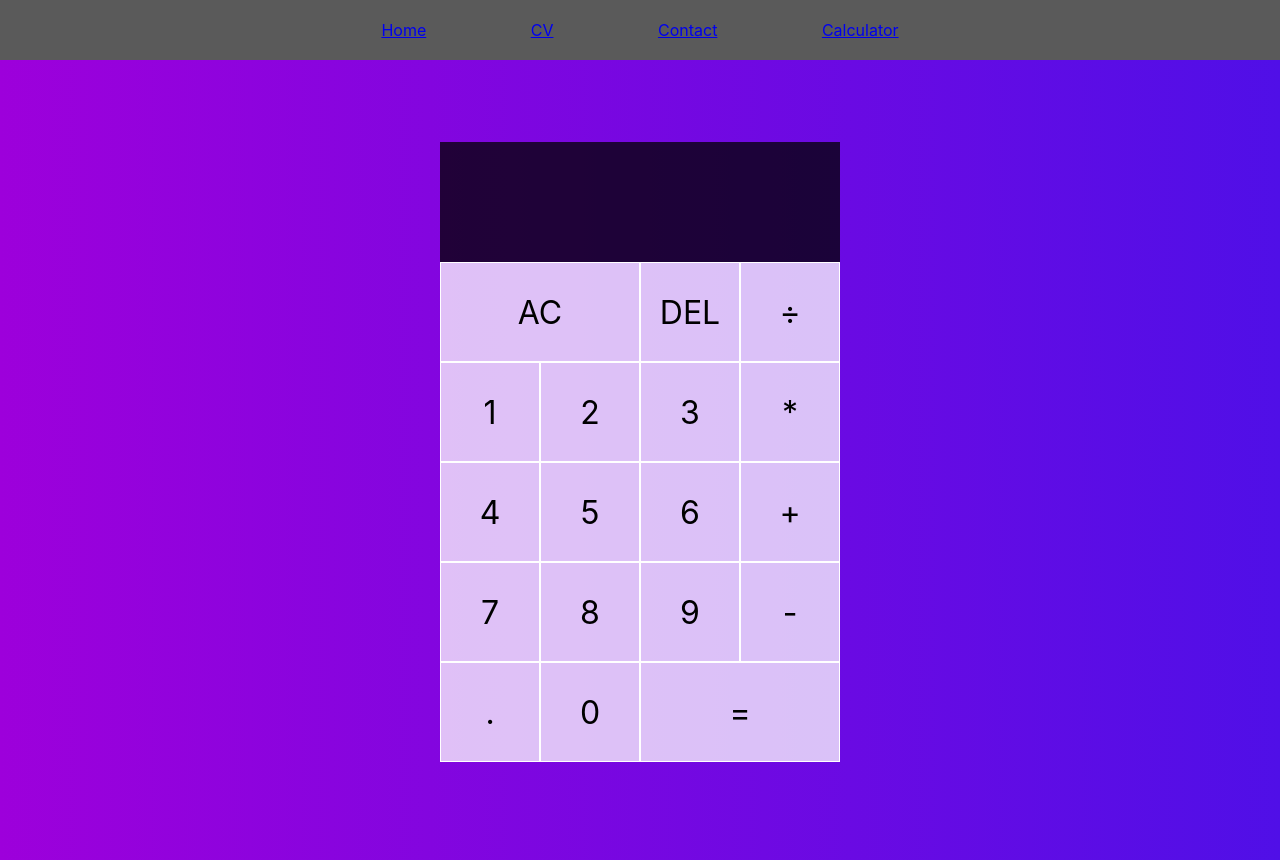
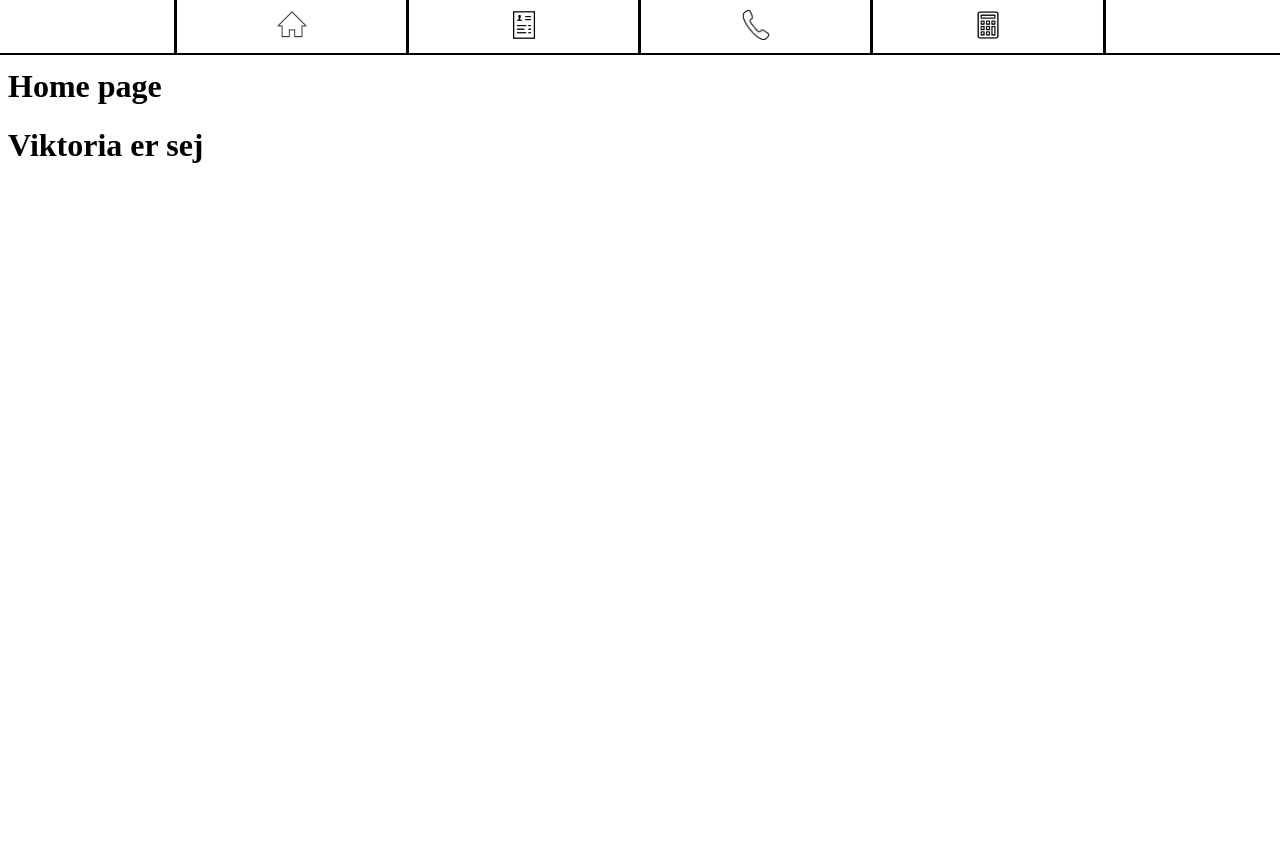
Before and after one commit to MadsNissum/MadsNissum.github.io, a plain HTML site: page index.html in a window 1280 px wide. After the commit the page ends 800 px from the top, so only its background shows below. Drawn offline with Linux system fonts and the light colour scheme.

Commit message:
Added icon to menu bar v1.1

```diff
--- /dev/null
+++ b/Lommeregner/style.css
@@ -0,0 +1,56 @@
+*, *::before, *::after {
+    box-sizing: border-box;
+    font-family:     -apple-system, BlinkMacSystemFont, 'Segoe UI', Roboto, Oxygen, Ubuntu, Cantarell, 'Open Sans', 'Helvetica Neue', sans-serif;
+    font-weight: normal;
+}
+
+body {
+    background: linear-gradient(to right, rgb(157, 0, 219), rgb(80, 15, 231));
+}
+
+.calculator-grid {
+    display: grid;
+    justify-content: center;
+    align-content: center;
+    min-height: 100vh;
+    grid-template-columns: repeat(4, 100px);
+    grid-template-rows: minmax(120px, auto) repeat(5, 100px);
+}
+
+
+.calculator-grid > button {
+    cursor: pointer;
+    font-size: 2rem;
+    border: 1px solid white;
+    outline: none;
+    background-color: rgba(255, 255, 255, .75);
+}
+
+.calculator-grid > button:hover {
+    background-color: rgba(255, 255, 255, .9);
+}
+
+.span-two {
+    grid-column: span 2;
+}
+
+.output {
+    grid-column: 1 / -1;
+    background-color: rgba(0, 0, 0, .75);
+    display: flex;
+    align-items: flex-end;
+    justify-content: space-around;
+    flex-direction: column;
+    padding: 10px;
+    word-wrap: break-word;
+    word-break: break-all;
+}
+
+.output .previous-operand {
+    color: rgba(255, 255, 255, .75);
+    font-size: 1.5rem;
+}
+.output .current-operand {
+    color: white;
+    font-size: 2.5rem;
+}
--- a/Menu/style.css
+++ /dev/null
@@ -1,13 +0,0 @@
-.topnav {
-    background-color: rgb(90, 90, 90);
-    overflow: hidden;
-    text-align: center;
-    margin: -8px;
-    padding: 20px;
-    position: sticky;
-    top: 0;
-}
-
-.topnav a {
-    padding: 50px 50px;
-}
--- a/index.html
+++ b/index.html
@@ -4,42 +4,20 @@
     <meta charset="UTF-8">
     <meta http-equiv="X-UA-Compatible" content="IE=edge">
     <meta name="viewport" content="width=device-width, initial-scale=1.0">
-    <title>Lommeregner</title>
+    <title>Menu</title>
     <link rel="stylesheet" href="style.css">
-    <script src="script.js" defer></script>
 </head>
 <body>
+    <div class="topnav">
+        <button onclick="window.location.href='index.html';"><img src="img/home.png" height="30" alt="Home button"></button>
+        <button onclick="window.location.href='';"><img src="img/resume.png" height="30" alt="Resume button"></button>
+        <button onclick="window.location.href='';"><img src="img/contact.png" height="30" alt="Contact button"></button>
+        <button onclick="window.location.href='Lommeregner/index.html';"><img src="img/calculator.png" height="30" alt="Calculator button"></button>
+    </div>
+    <div class="text">
+        <h1>Home page</h1>
+        <h1>Viktoria er sej</h1>
 
-    <div class="topnav">
-        <a href="#home">Home</a>
-        <a href="#cv">CV</a>
-        <a href="#contact">Contact</a>
-        <a href="calculator">Calculator</a>
-    </div>
-
-    <div class="calculator-grid">
-        <div class="output">
-            <div data-previous-operand class="previous-operand"></div>
-            <div data-current-operand class="current-operand"></div>
-        </div>
-        <button data-all-clear class="span-two">AC</button>
-        <button data-delete>DEL</button>
-        <button data-operation>÷</button>
-        <button data-number>1</button>
-        <button data-number>2</button>
-        <button data-number>3</button>
-        <button data-operation>*</button>
-        <button data-number>4</button>
-        <button data-number>5</button>
-        <button data-number>6</button>
-        <button data-operation>+</button>
-        <button data-number>7</button>
-        <button data-number>8</button>
-        <button data-number>9</button>
-        <button data-operation>-</button>
-        <button data-number>.</button>
-        <button data-number>0</button>
-        <button data-equals class="span-two">=</button>
     </div>
 </body>
 </html>
--- a/style.css
+++ b/style.css
@@ -1,70 +1,25 @@
-*, *::before, *::after {
-    box-sizing: border-box;
-    font-family:     -apple-system, BlinkMacSystemFont, 'Segoe UI', Roboto, Oxygen, Ubuntu, Cantarell, 'Open Sans', 'Helvetica Neue', sans-serif;
-    font-weight: normal;
-}
-
-body {
-    background: linear-gradient(to right, rgb(157, 0, 219), rgb(80, 15, 231));
-}
-
-.calculator-grid {
-    display: grid;
-    justify-content: center;
-    align-content: center;
-    min-height: 100vh;
-    grid-template-columns: repeat(4, 100px);
-    grid-template-rows: minmax(120px, auto) repeat(5, 100px);
-}
-
-
-.calculator-grid > button {
-    cursor: pointer;
-    font-size: 2rem;
-    border: 1px solid white;
-    outline: none;
-    background-color: rgba(255, 255, 255, .75);
-}
-
-.calculator-grid > button:hover {
-    background-color: rgba(255, 255, 255, .9);
-}
-
-.span-two {
-    grid-column: span 2;
-}
-
-.output {
-    grid-column: 1 / -1;
-    background-color: rgba(0, 0, 0, .75);
-    display: flex;
-    align-items: flex-end;
-    justify-content: space-around;
-    flex-direction: column;
-    padding: 10px;
-    word-wrap: break-word;
-    word-break: break-all;
-}
-
-.output .previous-operand {
-    color: rgba(255, 255, 255, .75);
-    font-size: 1.5rem;
-}
-.output .current-operand {
-    color: white;
-    font-size: 2.5rem;
-}
-
 .topnav {
-    background-color: rgb(90, 90, 90);
+    background-color: rgb(255, 255, 255);
     overflow: hidden;
     text-align: center;
     margin: -8px;
-    padding: 20px;
+    padding: 0px;
     position: sticky;
     top: 0;
+    border-bottom: 2px solid black;
 }
 
-.topnav a {
-    padding: 50px 50px;
+.topnav button {
+    padding: 10px 100px;
+    margin: 0px -4px;
+    border: none;
+
+    border-left: 3px solid black;
+    border-right: 3px solid black;
+    color: none;
+    background-color: white;
 }
+
+.topnav button:hover {
+    background-color: rgba(173, 173, 173);
+}
```
Also changed, not shown: Lommeregner/index.html (added, +46 -0 lines), Menu/index.html (deleted, +0 -23 lines), Lommeregner/script.js (renamed from script.js), img/calculator.png (added), img/contact.png (added), img/home.png (added), img/resume.png (added).
